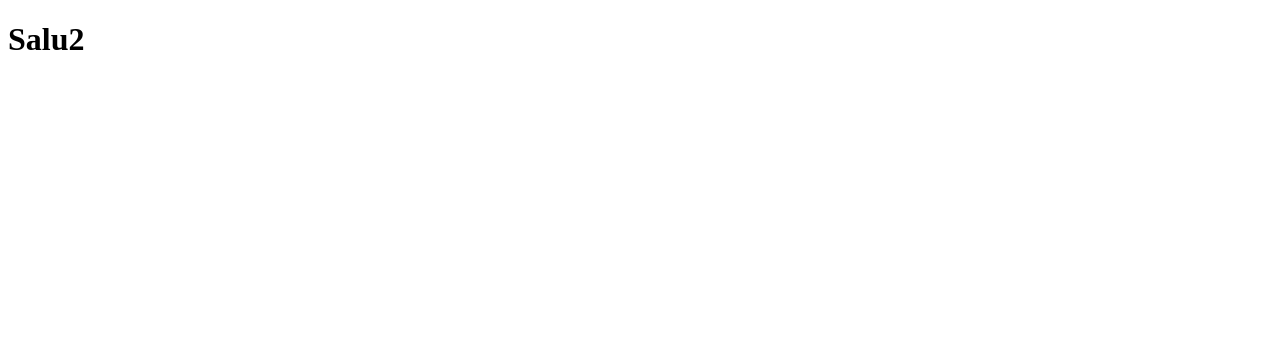
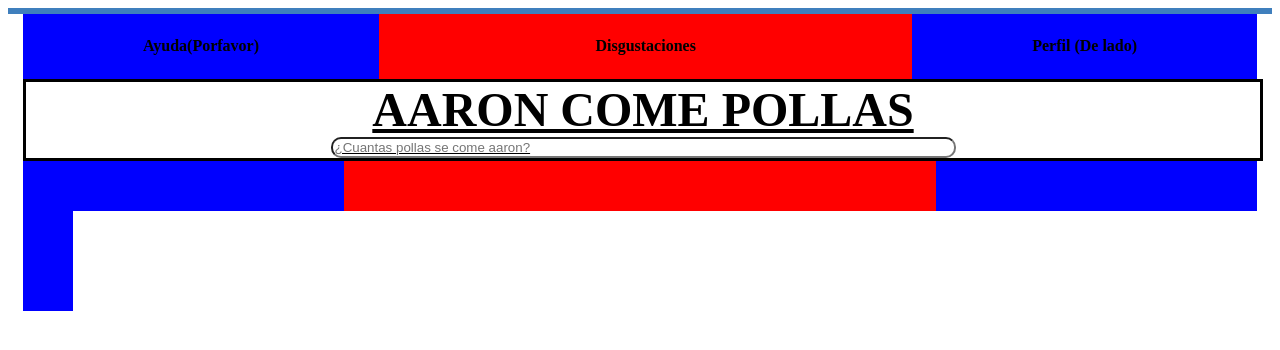
Before and after one commit to JavierBH/IS2, a Flask app: page / in a window 1280 px wide. Before the commit the part shown is almost empty. Shown: the top 350 px of the page. Run offline with Flask 2, Linux system fonts and the light colour scheme.

Commit message:
He hecho cosas la verdad

```diff
--- a/static/css/main.css
+++ b/static/css/main.css
@@ -0,0 +1,77 @@
+body {
+    border-top-style: solid;
+    border-top-color: #3F7FBD;
+    border-top-width: 6px;
+    display: flex;
+    flex-direction: column;
+    padding: 0px 15px;
+  }
+
+.header{
+    width: 100%;
+    height: 65px;
+    display: flex;
+    color: black;
+    font-weight: bold;
+    text-align: center;
+}
+
+.menu1,.menu3{
+    flex-grow: 1;
+    background: blue;
+}
+
+.menu2{
+    flex-grow: 2;
+    background: red;
+}
+
+.menu1, .menu2, .menu3{
+    padding: 1.9%;
+}
+
+.search {
+    height: 90%;
+    width: 100%;
+    color: black;
+    font-weight: bold;
+    text-align: center;
+    display: flex;
+    flex-direction: column;
+    text-decoration: underline;
+    font-size: xxx-large;
+    justify-content: space-around;
+    border-style: solid;
+    align-items: center;
+}
+
+.search input{
+    border-radius: 10px;
+    height: 20%;
+    width: 50%;
+}
+
+.main_menus{
+    display: flex;
+}
+
+.friends_request{
+    flex-grow:1;
+    background: blue;
+    width: 50px;
+    height: 50px;
+}
+
+.main{
+    flex-grow: 2;
+    background: red;
+    width: 50px;
+    height: 50px;
+}
+
+.stadistics{
+    flex-grow:1;
+    background: blue;
+    width: 50px;
+    height: 50px;
+}
--- a/templates/index.html
+++ b/templates/index.html
@@ -4,15 +4,33 @@
 <head>
   <meta charset="utf-8" />
   <meta http-equiv="X-UA-Compatible" content="IE=edge">
-  <link rel="stylesheet" type="text/css" media="screen" href="{{ url_for('static', filename='css/main.css') }}" />
+  <link rel="stylesheet" type="text/css" href="{{ url_for('static', filename='css/main.css') }}" />
   <meta name="viewport" content="width=device-width, initial-scale=1">
-  <link href="https://fonts.googleapis.com/css?family=Lato" rel="stylesheet">
 </head>
 
 <body>
-  <div class="header"></div>
-  <div class="body">
-    <h1>Salu2</h1>
-  </div>
-  <div class="footer"></div>
+  <section class="header">
+    <div class="menu1"> Ayuda(Porfavor)</div>
+    <div class="menu2"> Disgustaciones </div>
+    <div class="menu3"> Perfil (De lado)</div>
+  </section>
+  <section class="body">
+
+    <section class="search">
+      AARON COME POLLAS
+      <input type="text" placeholder="¿Cuantas pollas se come aaron?">
+    </section>
+
+    <section class="main_menus">
+      <div class="friends_request"></div>
+      <div class="main"></div>
+      <div class="stadistics"></div>
+    </section>
+    <section class="secondary_menus">
+        <div class="friends"></div>
+        <div class="awards"></div>
+        <div class="stadistics"></div>
+        <div class="stadistics"></div>
+    </section>
+  </section>
 </body>
```
